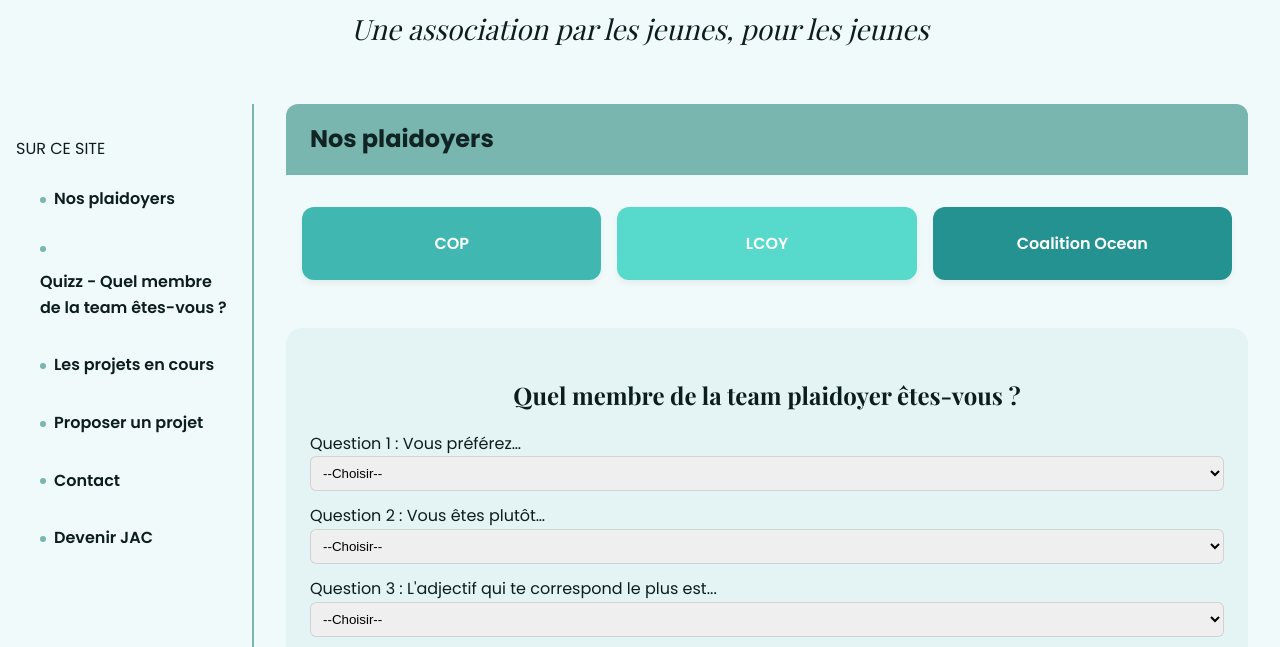
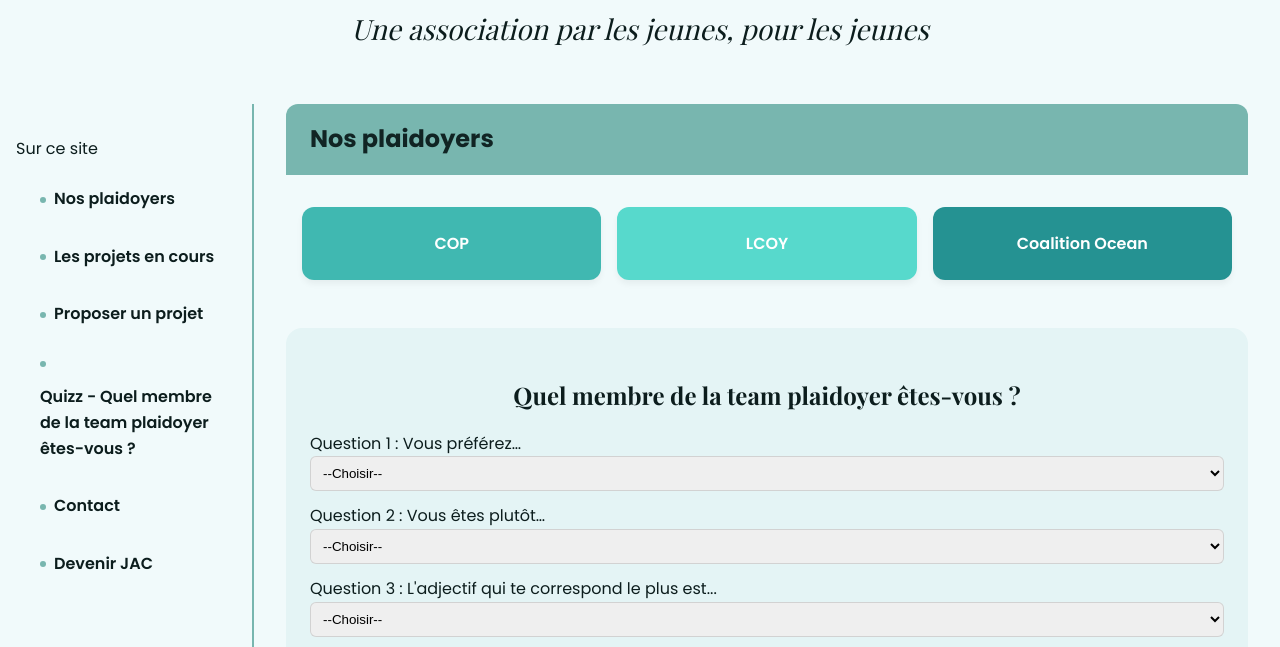
Before and after one commit to adeleungria-ship-it/plaidoyerJAC, a plain HTML site: page index.html in a window 1280 px wide. Shown: the part 642-1289 px from the top of the page. Drawn offline with nearby package versions, Linux system fonts and the light colour scheme.

Commit message:
Update index.html

```diff
--- a/index.html
+++ b/index.html
@@ -37,15 +37,15 @@
 
     <div class="page-with-sidebar">
       <aside class="side-nav" aria-label="Navigation page">
-        <div class="side-title">SUR CE SITE</div>
+  <div class="side-title">Sur ce site</div>
   <nav>
     <ul>
       <li><a href="#plaidoyers-title">Nos plaidoyers</a></li>
-            <li><a href="#quizz">Quizz - Quel membre de la team êtes-vous ?</a></li>
       <li><a href="#projects-title">Les projets en cours</a></li>
       <li><a href="#projects-form-title">Proposer un projet</a></li>
+      <li><a href="#quizz">Quizz - Quel membre de la team plaidoyer êtes-vous ?</a></li>
       <li><a href="#contact">Contact</a></li>
-            <li><a href="https://docs.google.com/forms/d/e/1FAIpQLSf91XukxVYv6-ltnS0wykEpJewZbj6isssRXjVp6Jvcww77sw/viewform" target="_blank" rel="noopener">Devenir JAC</a></li>
+      <li><a href="https://docs.google.com/forms/d/e/1FAIpQLSf91XukxVYv6-ltnS0wykEpJewZbj6isssRXjVp6Jvcww77sw/viewform" target="_blank" rel="noopener">Devenir JAC </a></li>
     </ul>
   </nav>
 </aside>
```
Lines whose indentation alone changed are shown as unchanged.
